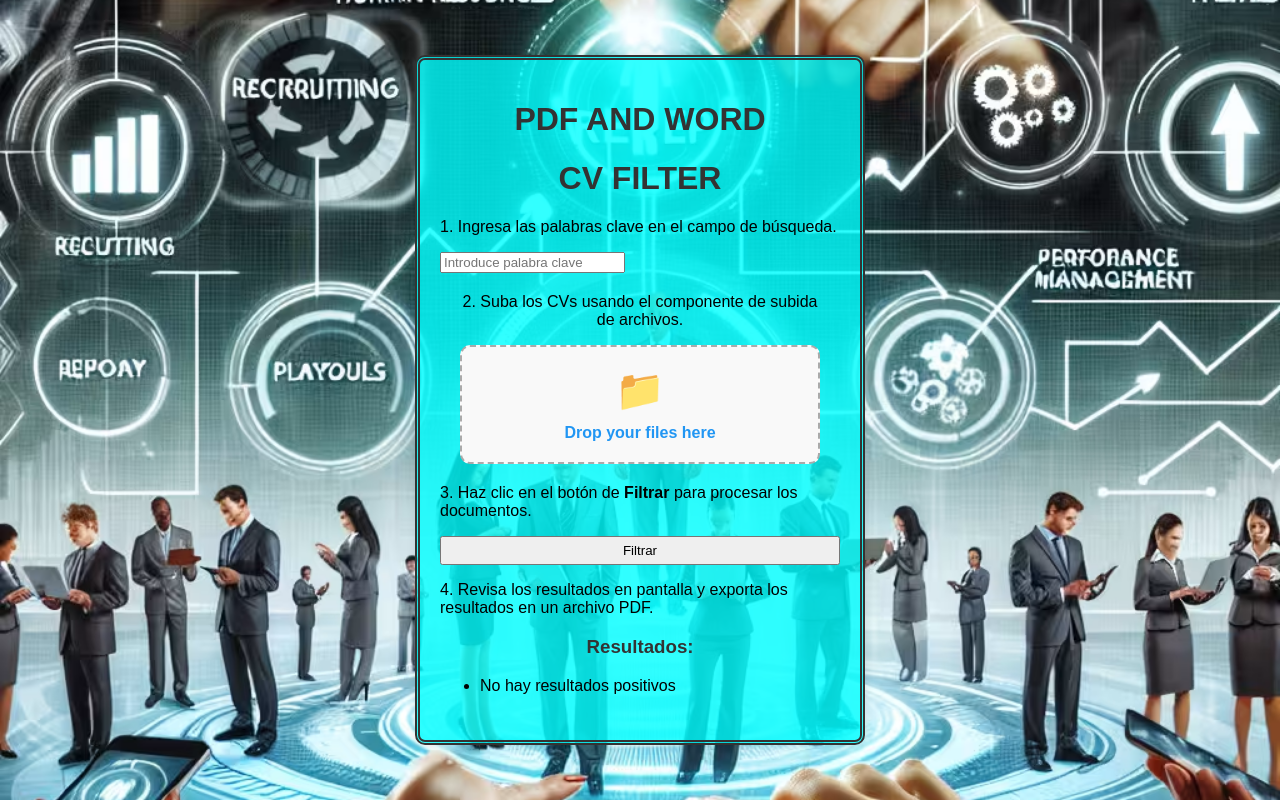
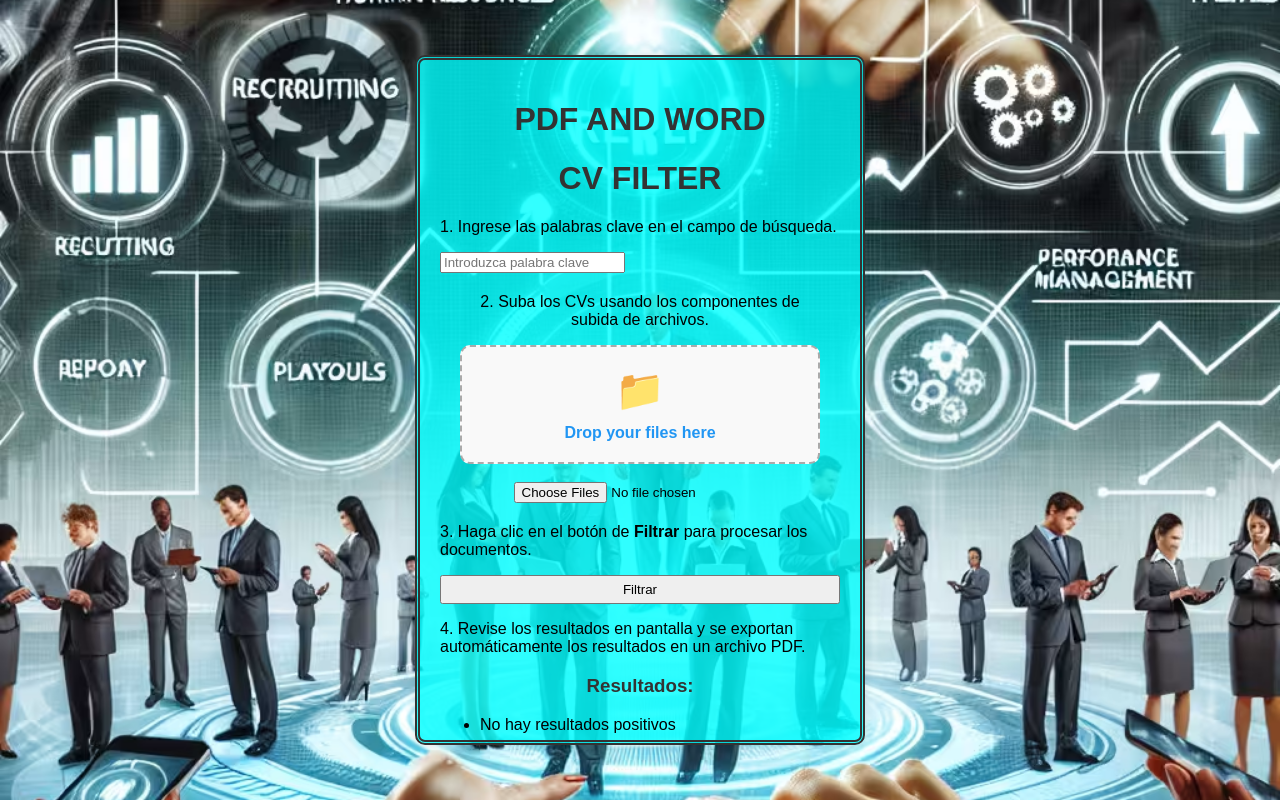
Before and after one commit to TonyVargas777/rrhh-cv-filter, a React (Vite) app: page / in a window 1280 px wide. Built offline with nearby package versions, Linux system fonts and the light colour scheme.

Commit message:
dos metodos de upload

```diff
--- a/src/App.jsx
+++ b/src/App.jsx
@@ -69,11 +69,11 @@ function App() {
     <div className="box">
       <h1>PDF AND WORD</h1>
       <h1>CV FILTER</h1>
-      <p>1. Ingresa las palabras clave en el campo de búsqueda.</p>
+      <p>1. Ingrese las palabras clave en el campo de búsqueda.</p>
       <KeywordsInput keywords={keywords} setKeywords={setKeywords} />
       <FileUploader setFiles={setFiles} />
       <p>
-        3. Haz clic en el botón de <strong>Filtrar</strong> para procesar los documentos.
+        3. Haga clic en el botón de <strong>Filtrar</strong> para procesar los documentos.
       </p>
 
       <button onClick={handleFilter} disabled={isFiltering}>
@@ -88,7 +88,7 @@ function App() {
         </div>
       )}
       <p>
-        4. Revisa los resultados en pantalla y exporta los resultados en un
+        4. Revise los resultados en pantalla y se exportan automáticamente los resultados en un
         archivo PDF.
       </p>
       <h3>Resultados:</h3>
--- a/src/components/FileUploader.jsx
+++ b/src/components/FileUploader.jsx
@@ -30,8 +30,9 @@ const FileUploader = ({ setFiles }) => {
   };
 
   return (
+    <div>
     <div className="file-uploader">
-      <p>2. Suba los CVs usando el componente de subida de archivos.</p>
+      <p>2. Suba los CVs usando los componentes de subida de archivos.</p>
 
       {/* Drag-and-drop container */}
       <div
@@ -44,20 +45,20 @@ const FileUploader = ({ setFiles }) => {
         <p>
           <strong>Drop your files here</strong>
         </p>
-        <input
-          type="file"
-          accept=".pdf,.doc,.docx,.txt"
-          multiple
-          onChange={handleFileChange}
-          className="file-input"
-        />
       </div>
-
+      <br />
+      <input
+      type="file"
+      multiple
+      accept=".*"
+      onChange={handleFileChange}
+    />
       {/* Mostrar el número de archivos cargados */}
       {fileCount > 0 && (
         <p className="file-count">Ha añadido {fileCount} archivo(s).</p>
       )}
     </div>
+    </div>
   );
 };
 
--- a/src/components/KeywordsInput.jsx
+++ b/src/components/KeywordsInput.jsx
@@ -10,7 +10,7 @@ function KeywordsInput({ keywords, setKeywords }) {
     <div>
       <input
         type="text"
-        placeholder="Introduce palabra clave"
+        placeholder="Introduzca palabra clave"
         onKeyDown={(e) => {
           if (e.key === 'Enter' && e.target.value.trim() !== '') {
             setKeywords([...keywords, e.target.value.trim()]);
```
